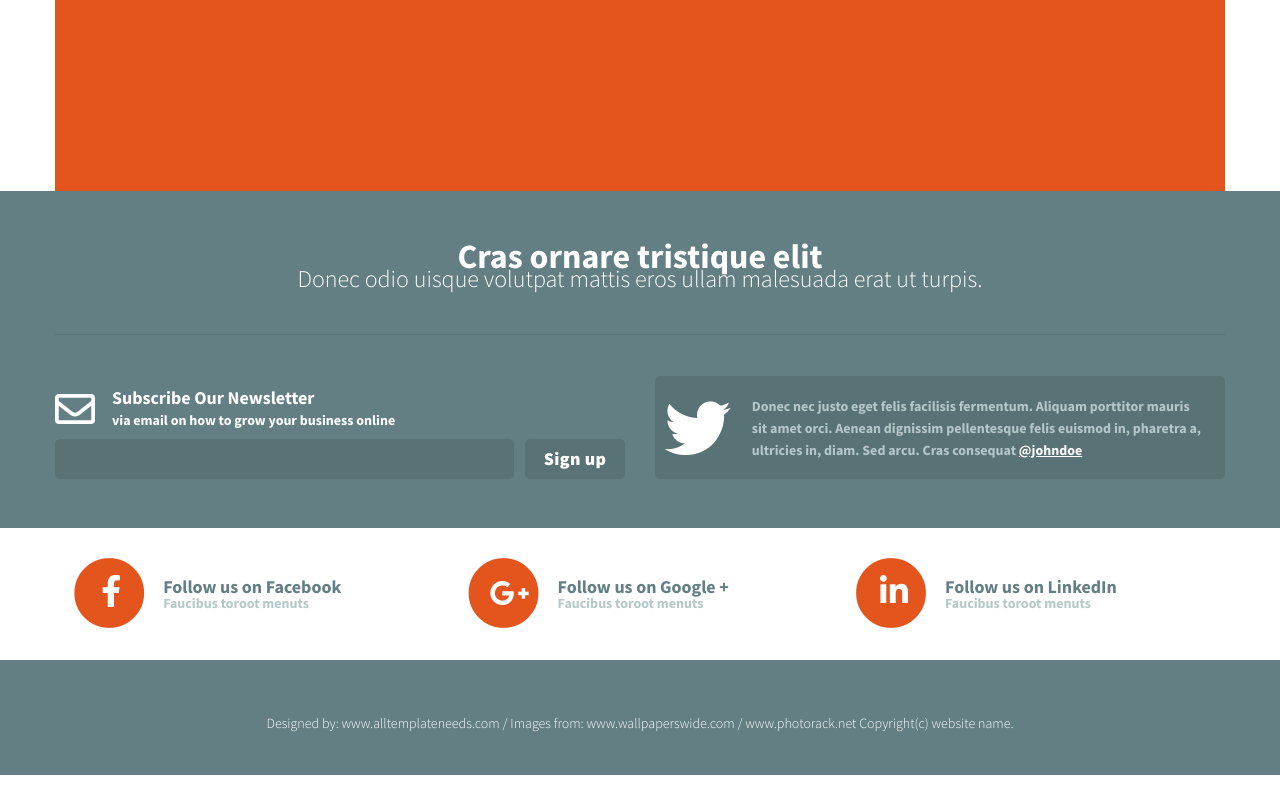
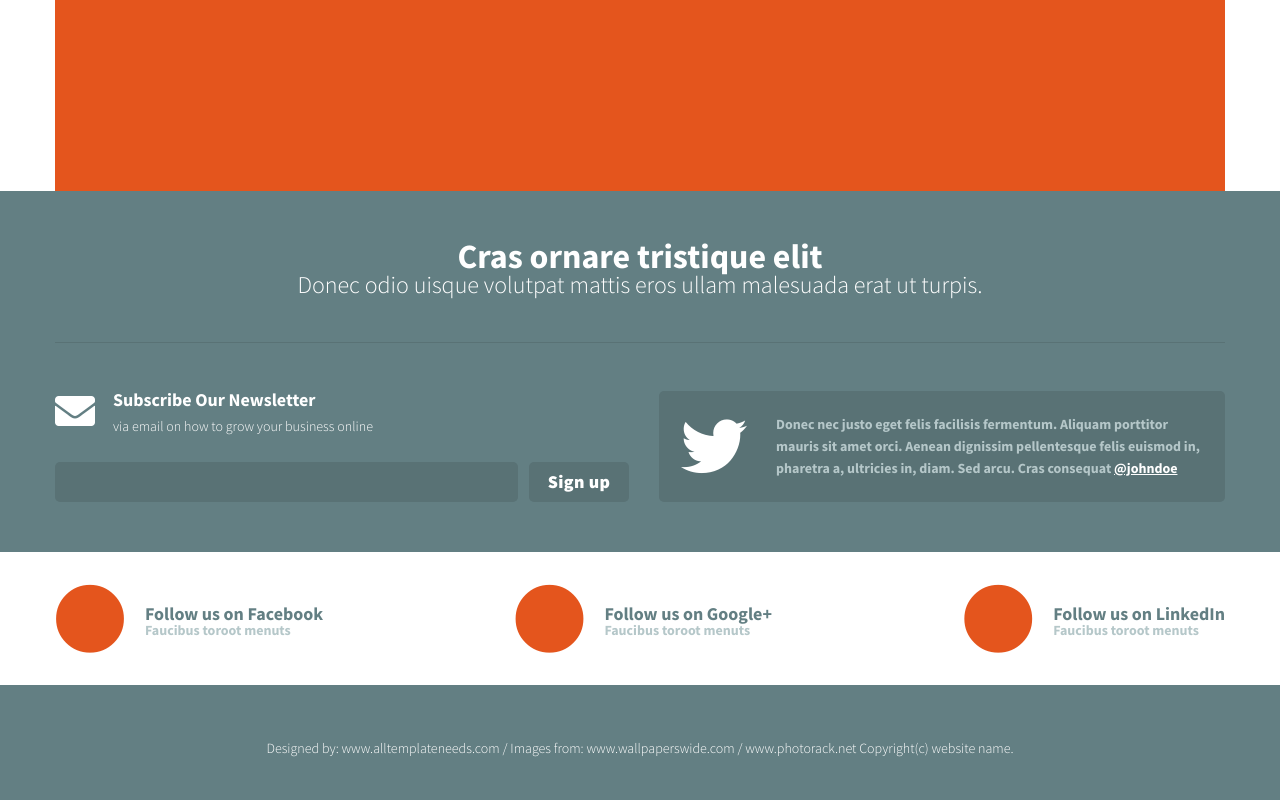
Before and after one commit to KonovalovaVV/html-css, a plain HTML site: page index.html in a window 1280 px wide. Shown: the part 1144-1944 px from the top of the page. Before the commit the page ends 1920 px from the top, so only its background shows below. Drawn offline with Linux system fonts and the light colour scheme.

Commit message:
Remove position absolute.

```diff
--- a/css/content.css
+++ b/css/content.css
@@ -1,12 +1,32 @@
 .content-temp {
     background-color: #e4551d;
     max-width: 1170px;
+    margin: 0 auto;
     height: 1245px;
-    position: absolute;
-    top: 0;
-    bottom: 0;
-    left: 0;
-    right: 0;
+}
+
+.header-label{
     margin: auto;
-    margin-top: 90px;
+    max-width: 1170px;
+    color: #ffffff;
+    font-family: SourceSansPro;
+    font-size: 34px;
+    font-weight: bold;
 }
+
+.header-descripton {
+    margin: auto;
+    max-width: 1170px;
+    color: #ffffff;
+    font-size: 24px;
+    font-family: SourceSansPro-Light;
+    font-weight: light;
+}
+
+.button{
+    width: 100px;
+    height: 40px;
+    background-color: #597275;
+    border-radius: 5px;
+    border: none;
+}
--- a/css/footer.css
+++ b/css/footer.css
@@ -4,111 +4,96 @@
 }
 
 .footer {
-    max-width: 1920px;
-    height: 585px;
-    top: 0;
-    bottom: 0;
-    left: 0;
-    right: 0;
     margin: 0 auto;
-    margin-top: 1245px;
 }
 
 .subscribe-form {
     background-color: #637f83;
-    height: 337px;
     width: 100%;
 }
 
-.subscribe-form__text{
+.subscribe-form__header {
     display: flex;
     flex-direction: column;
-    height: 143px;
+    padding-top: 48px;
+    padding-bottom: 37px;
 }
 
-.subsrcibe-form__text-label {
-    margin: auto;
-    margin-top: 48px;
-    white-space: nowrap;
-    color: #ffffff;
-    font-family: SourceSansPro;
-    font-size: 34px;
-    font-weight: bold;
+.separator {
+    max-width: 1170px;
+    height: 1px;
+    border: none;
+    color: #597275;
+    background-color: #597275;
 }
 
-.subsrcibe-form__text-descripton {
+.form {
+    display: flex;
+    align-items: flex-end;
+    justify-content: center;
+    padding-top: 40px;
+    padding-bottom: 50px;
     margin: auto;
-    margin-top: -50px;
-    white-space: nowrap;
-    color: #ffffff;
-    font-size: 24px;
-    color: #ffffff;
-    font-family: SourceSansPro-Light;
-    font-weight: light;
+    max-width: 1170px;
 }
 
-.line{
+.form__section {
+    display: flex;
+    flex-direction: column;
+    margin-right: 30px;
+    width: 100%;
+}
+
+.form__section-input {
     display: flex;
 }
 
-.line__img{
-    margin:auto;
+.form__section-label {
+    display: flex;
+    justify-content: flex-start;
 }
 
-.form{
-    margin: auto;
+.form__section-label-text {
     display: flex;
-    max-width: 1170px;
-    align-items: flex-end;
-    height: 144px;
+    flex-direction: column;
+    margin-left: 18px;
+    margin-bottom: 27px;
 }
 
-.form__input{
-    width: 459px;
-    height: 40px;
-    background-color: #597275;
-    border-radius: 5px;
-}
-
-.form__input--label{
-    position: absolute;
-    margin: -50px;
-    margin-left: 57px;
-    color: #ffffff;
-    font-family: SourceSansPro;
-    font-size: 18px;
-}
-
-.form__input--description{
-    position: absolute;
-    margin: -42px;
-    margin-left: 57px;
-    color: #ffffff;
-    font-family: SourceSansPro;
-    font-size: 14px;
-    font-weight: bold;
-}
-
-.form__input--label::before{
-    margin-left: -57px;
-    content: '\f0e0';
-    font-family: 'Font Awesome 5 Free', 'Font Awesome 5 Brands';
-    position: absolute;
+.form__section-label-icon {
+    margin-bottom: 31px;
     color: #ffffff;
     font-size: 40px;
 }
 
-.form__sign-up-button{
+.form__section-label-header {
+    color: #ffffff;
+    font-family: SourceSansPro;
+    font-size: 18px;
+    font-weight: bold;
+}
+
+.form__section-label-description {
+    color: #ffffff;
+    font-family: SourceSansPro-Light;
+    font-size: 14px;
+    margin-top: 10px;
+}
+
+.form__input-input {
     display: flex;
-    margin-left: 11px;
-    width: 100px;
-    height: 40px;
+}
+
+.form__input-input-field {
+    width: 459px;
+    height: 38px;
+    margin-right: 11px;
     background-color: #597275;
     border-radius: 5px;
+    border: none;
 }
 
-.form__sign-up-button--sign-up{
-    margin: auto;
+.button-sign-up {
     color: #ffffff;
     font-family: SourceSansPro-Black;
     font-size: 18px;
@@ -116,35 +101,31 @@
     letter-spacing: 0.36px;
 }
 
-.form__info{
+.form__info {
+    margin: auto;
     display: flex;
-    margin-left: 30px;
-    width: 570px;
-    height: 103px;
+    padding: 22px;
+    padding-bottom: 23px;
+    padding-right: 24px;
     background-color: #597275;
     border-radius: 5px;
 }
 
-.form__info-text{
+.form__info-text {
     margin: auto;
-    margin-right: 24px;
     color: #b5c7c9;
     font-family: SourceSansPro;
     font-size: 14px;
     line-height: 22px;
 }
 
-.form__info-text::before{
-    margin-left: -87px;
-    margin-top: 22px;
-    content: '\f099';
-    font-family: 'Font Awesome 5 Free', 'Font Awesome 5 Brands';
-    position: absolute;
+.form__info-twitter {
+    margin-right: 29px;
     color: #ffffff;
     font-size: 66px;
 }
 
-.form__info-text--johndoe{
+.form__info-text--johndoe {
     color: #ffffff;
     text-decoration: underline;
 }
@@ -154,66 +135,39 @@
     display: flex;
     justify-content: space-between;
     background-color: #ffffff;
-    height: 132px;
     max-width: 1170px;
 }
 
 .social-link {
-    margin: auto;
+    display: flex;
     text-decoration: none;
 }
 
-.social-link__label {
+.social-link__info {
+    display: flex;
+    flex-direction: column;
+    padding-top: 53px;
+    padding-bottom: 48px;
+}
+
+.social-link__info-label {
     color: #637f83;
     font-family: SourceSansPro;
     font-size: 18px;
     font-weight: 700;
 }
 
-.social-link__description {
+.social-link__info-description {
     color: #b5c7c9;
     font-family: SourceSansPro;
     font-size: 14px;
 }
 
-.social-link__label::before {
-    content: '\f111';
-    font-family: 'Font Awesome 5 Free', 'Font Awesome 5 Brands';
-    position: absolute;
+.social-link__icon {
+    font-size: 70px;
     color: #e4551d;
-    margin-left: -90px;
-    margin-top: -21px;
-    font-size: 54pt;
-}
-
-.social-link__description--facebook::before{
-    content: '\f39e';
-    font-family: 'Font Awesome 5 Free', 'Font Awesome 5 Brands';
-    position: absolute;
-    color: #ffffff;
-    margin-left: -62px;
-    margin-top: -21px;
-    font-size: 32px;
-}
-
-.social-link__description--google::before{
-    content: '\f0d5';
-    font-family: 'Font Awesome 5 Free', 'Font Awesome 5 Brands';
-    position: absolute;
-    color: #ffffff;
-    margin-left: -68px;
-    margin-top: -19px;
-    font-size: 32px;
-}
-
-.social-link__description--in::before{
-    content: '\f0e1';
-    font-family: 'Font Awesome 5 Free', 'Font Awesome 5 Brands';
-    position: absolute;
-    color: #ffffff;
-    margin-left: -65px;
-    margin-top: -21px;
-    font-size: 32px;
+    margin-right: 20px;
+    margin-top: 32px;
 }
 
 .author {
@@ -225,7 +179,6 @@
 
 .author__text {
     margin: auto;
-    white-space: nowrap;
     height: 13px;
     color: #ffffff;
     font-family: SourceSansPro-Light;
--- a/index.html
+++ b/index.html
@@ -46,54 +46,73 @@
   <footer class="footer">
 
     <div class="subscribe-form">
-          <div class="subscribe-form__text">
-            <div class="subsrcibe-form__text-label">Cras ornare tristique elit</div>
-            <div class="subsrcibe-form__text-descripton">Donec odio uisque volutpat mattis
+      <div class="subscribe-form__header">
+        <h2 class="header-label">Cras ornare tristique elit</h2>
+        <h2 class="header-descripton">Donec odio uisque volutpat mattis
           eros ullam malesuada erat ut
           turpis.
+        </h2>
+      </div>
+
+      <hr class="separator">
+
+      <div class="form">
+        <div class="form__section">
+          <div class="form__section-label">
+            <i class="form__section-label-icon fas fa-envelope"></i>
+            <div class="form__section-label-text">
+              <div class="form__section-label-header">Subscribe Our Newsletter</div>
+              <div class="form__section-label-description">via email on how to grow your business online</div>
             </div>
           </div>
-
-          <div class="line">
-          <img class="line__img" src="img/line.png" alt="">
+          <div class="form__section-input">
+            <input class="form__input-input-field">
+            <button class="button">
+              <span class="button-sign-up">Sign up</span>
+            </button>
           </div>
-
-          <div class="form">
-            <div class="form__input">
-              <span class="form__input--label">Subscribe Our Newsletter</span><br/>
-              <span class="form__input--description">via email on how to grow your business online</span>
-            </div>
-            <div class="form__sign-up-button">
-              <span class="form__sign-up-button--sign-up">Sign up</span>
         </div>
         <div class="form__info">
+          <i class="form__info-twitter fab fa-twitter"></i>
           <span class="form__info-text">
-                Donec nec justo eget felis facilisis fermentum. Aliquam porttitor mauris<br/>
-                sit amet orci. Aenean dignissim pellentesque felis  euismod in, pharetra a,<br/>
+            Donec nec justo eget felis facilisis fermentum. Aliquam porttitor mauris
+            sit amet orci. Aenean dignissim pellentesque felis euismod in, pharetra a,
             ultricies in, diam. Sed arcu. Cras consequat
-                <span class="form__info-text--johndoe">@johndoe</span>
+            <a href="#" class="form__info-text--johndoe">@johndoe</a>
           </span>
         </div>
       </div>
     </div>
 
+
+    <!--<a class="social-link social-link--google-plus">
+          <div class="social-link__icon"></div>
+          <div class="social-link__info">
+            <span class="social-link__label"></span>
+            <span class="social-link__description"></span>
+          </div>
+        </a>-->
+
     <div class="social">
       <a href="#" class="social-link">
-            <span class="social-link__label">Follow us on Facebook</span>
-            <div class="social-link__description">
-              <span class="social-link__description--facebook">Faucibus toroot menuts</span>
+        <i class="social-link__icon fas fa-circle"></i>
+        <div class="social-link__info">
+          <span class="social-link__info-label">Follow us on Facebook</span>
+          <span class="social-link__info-description">Faucibus toroot menuts</span>
         </div>
       </a>
       <a href="#" class="social-link">
-            <span class="social-link__label">Follow us on Google +</span>
-            <div class="social-link__description">
-              <span class="social-link__description--google">Faucibus toroot menuts</span>
+        <i class="social-link__icon fas fa-circle"></i>
+        <div class="social-link__info">
+          <span class="social-link__info-label">Follow us on Google+</span>
+          <span class="social-link__info-description">Faucibus toroot menuts</span>
         </div>
       </a>
       <a href="#" class="social-link">
-            <span class="social-link__label">Follow us on LinkedIn</span>
-            <div class="social-link__description">
-              <span class="social-link__description--in">Faucibus toroot menuts</span>
+        <i class="social-link__icon fas fa-circle"></i>
+        <div class="social-link__info">
+          <span class="social-link__info-label">Follow us on LinkedIn</span>
+          <span class="social-link__info-description">Faucibus toroot menuts</span>
         </div>
       </a>
     </div>
```
Lines whose indentation alone changed are shown as unchanged.
